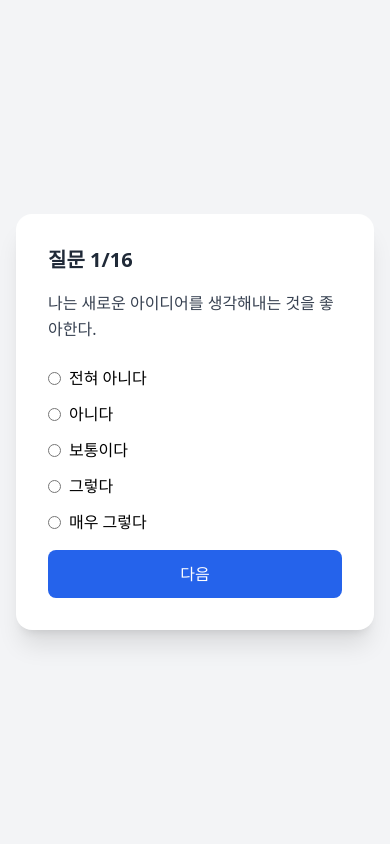
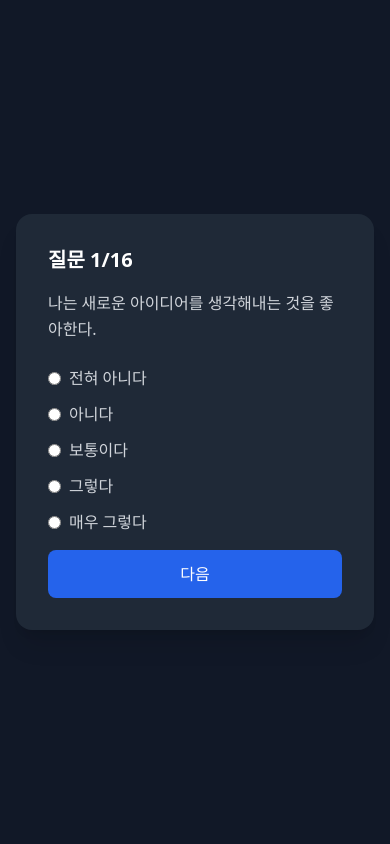
Before and after one commit to HwaJoong/flask-personality-app, a Flask app: page /question in a window 390 px wide. Run offline with Flask 3, Linux system fonts and the light colour scheme; some libraries are stand-ins or nearby versions.

```diff
--- a/templates/question.html
+++ b/templates/question.html
@@ -6,13 +6,13 @@
     <meta name="viewport" content="width=device-width, initial-scale=1.0">
     <script src="https://cdn.tailwindcss.com"></script>
 </head>
-<body class="bg-gray-100 min-h-screen flex items-center justify-center px-4">
-    <div class="bg-white rounded-2xl shadow-xl p-8 max-w-xl w-full">
-        <h2 class="text-xl font-semibold text-gray-800 mb-4">
+<body class="bg-gray-900 text-white min-h-screen flex items-center justify-center px-4">
+    <div class="bg-gray-800 rounded-2xl shadow-xl p-8 max-w-xl w-full">
+        <h2 class="text-xl font-semibold text-white mb-4">
             질문 {{ q + 1 }}/{{ questions|length }}
         </h2>
 
-        <p class="text-gray-700 mb-6 text-base leading-relaxed">
+        <p class="text-gray-300 mb-6 text-base leading-relaxed">
             {{ question }}
         </p>
 
@@ -20,23 +20,23 @@
             <input type="hidden" name="q" value="{{ q }}">
 
             <div class="flex flex-col space-y-3">
-                <label class="flex items-center space-x-2">
+                <label class="flex items-center space-x-2 text-gray-300">
                     <input type="radio" name="score" value="1" class="accent-blue-500" required>
                     <span>전혀 아니다</span>
                 </label>
-                <label class="flex items-center space-x-2">
+                <label class="flex items-center space-x-2 text-gray-300">
                     <input type="radio" name="score" value="2" class="accent-blue-500">
                     <span>아니다</span>
                 </label>
-                <label class="flex items-center space-x-2">
+                <label class="flex items-center space-x-2 text-gray-300">
                     <input type="radio" name="score" value="3" class="accent-blue-500">
                     <span>보통이다</span>
                 </label>
-                <label class="flex items-center space-x-2">
+                <label class="flex items-center space-x-2 text-gray-300">
                     <input type="radio" name="score" value="4" class="accent-blue-500">
                     <span>그렇다</span>
                 </label>
-                <label class="flex items-center space-x-2">
+                <label class="flex items-center space-x-2 text-gray-300">
                     <input type="radio" name="score" value="5" class="accent-blue-500">
                     <span>매우 그렇다</span>
                 </label>
--- a/templates/team_result.html
+++ b/templates/team_result.html
@@ -12,13 +12,12 @@
   <div id="team-result-section" class="bg-gray-800 p-8 rounded-2xl shadow-lg w-full max-w-2xl">
 
     {% if error %}
-      <p class="bg-yellow-100 text-yellow-800 px-4 py-2 rounded mb-6 font-semibold">
+      <p class="bg-yellow-800 text-yellow-100 px-4 py-2 rounded mb-6 font-semibold">
         {{ error }}
       </p>
     {% endif %}
 
     {% if total > 0 %}
-      <!-- 정상 결과 영역 -->
       <h1 class="text-2xl font-bold mb-4">팀 코드: {{ team_code }} - 팀 분석 결과</h1>
 
       <p class="text-xl font-semibold mt-4 mb-2">👥 총 참여 인원: <span class="font-bold">{{ total }}명</span></p>
@@ -29,12 +28,11 @@
       </ul>
 
       <h2 class="text-xl font-semibold mb-2">📊 팀 유형 분포</h2>
-      <canvas id="barChart" class="bg-white rounded-xl p-2"></canvas>
+      <canvas id="barChart" class="bg-gray-100 rounded-xl p-2"></canvas>
 
       <h2 class="text-xl font-semibold mt-6 mb-2">🔍 팀 분석 요약</h2>
       <p class="text-gray-300">{{ summary }}</p>
 
-      <!-- ✅ 하단 버튼 영역 -->
       <div class="mt-10 pt-6 border-t border-gray-600">
         <div class="flex justify-center gap-4">
           <button onclick="saveTeamImage()"
```
Also changed, not shown: templates/team.html (+4 -4 lines), templates/result.html (line endings or trailing spaces).
